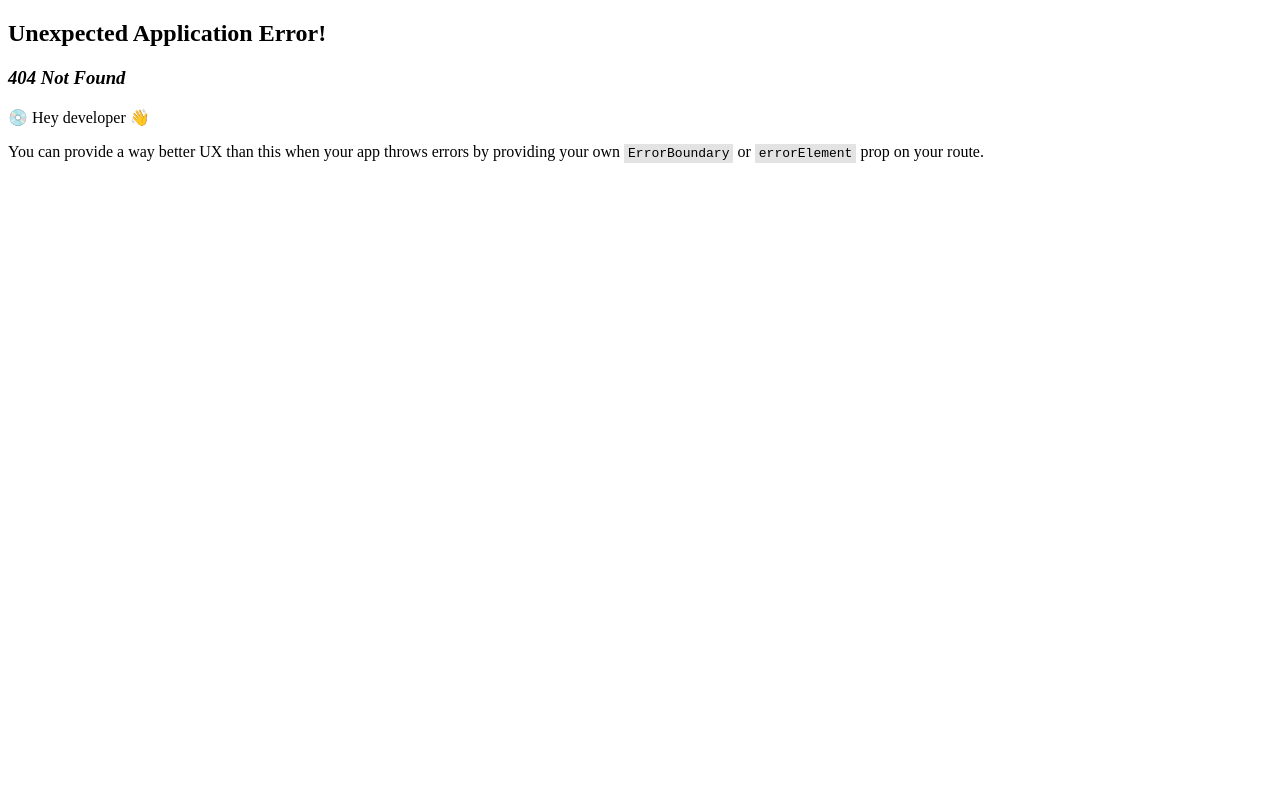
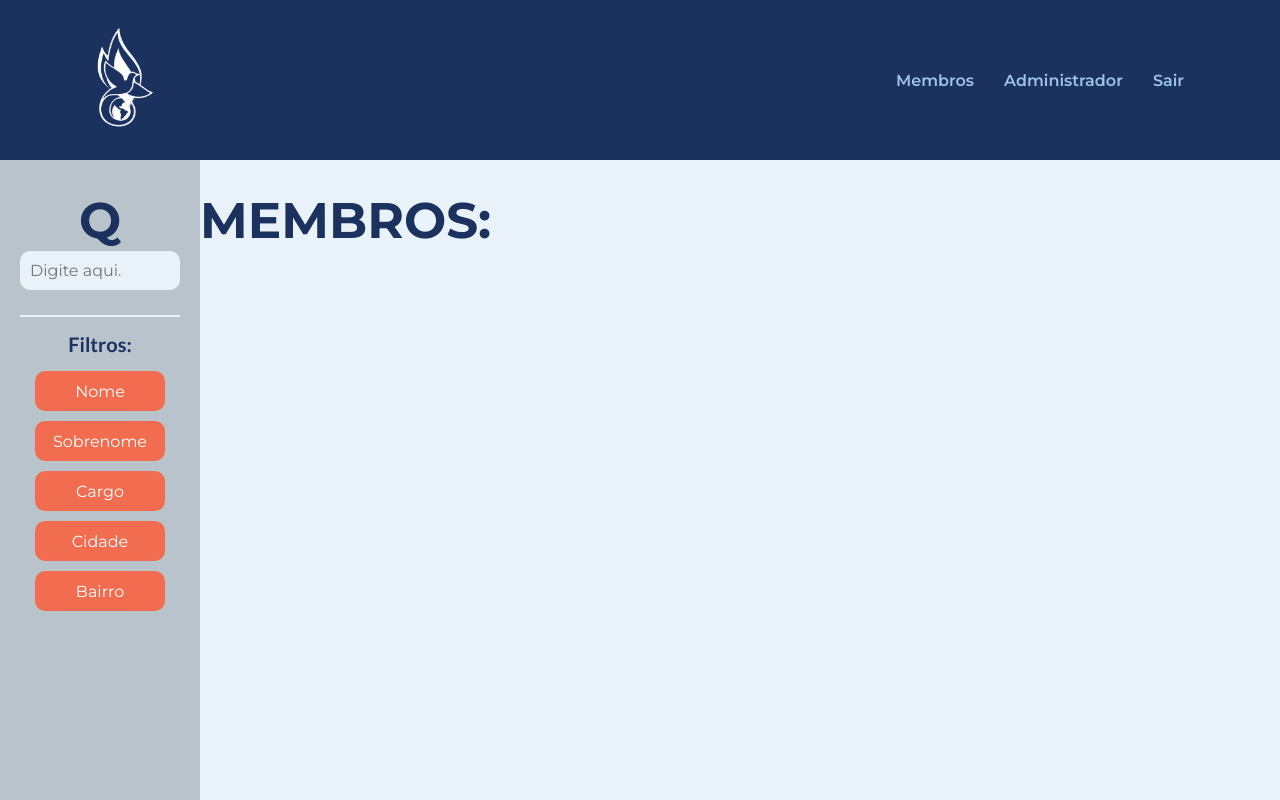
Before and after one commit to LucasLoopsT/Cadastros_Assembleia, a React (Vite) app in the folder frontend/: page /#/members in a window 1280 px wide. Before the commit this address had no page. Shown: the top 800 px of the page. Built offline with nearby package versions, Linux system fonts and the light colour scheme; a web font is replaced by a local one.

Commit message:
feat: Members Page

```diff
--- a/frontend/src/main.tsx
+++ b/frontend/src/main.tsx
@@ -3,6 +3,7 @@ import ReactDOM from "react-dom/client";
 import { RouterProvider, createHashRouter } from "react-router-dom";
 import App from "./App.tsx";
 import Home from "./pages/home/index.tsx";
+import Members from "./pages/members/index.tsx";
 
 const router = createHashRouter(
   [
@@ -15,6 +16,10 @@ const router = createHashRouter(
           path: "/",
           element: <Home />,
         },
+        {
+          path: "/members",
+          element: <Members />,
+        },
       ],
     },
   ],
--- /dev/null
+++ b/frontend/src/pages/members/index.tsx
@@ -0,0 +1,39 @@
+import { Container, MembersArea, Search } from "./style.tsx";
+import FillterBtn from "../../components/FiltterBtn/index.tsx";
+
+function Members() {
+  const handleFilter = (id: string) => {
+    const btnsActiveteds = document.getElementsByClassName("active");
+    Array.from(btnsActiveteds).forEach((btn) => {
+      btn.classList.remove("active");
+    });
+
+    const btn = document.getElementById(id);
+    btn?.classList.add("active");
+  };
+
+  return (
+    <Container>
+      <Search>
+        <h2>Q</h2>
+        <input type="text" placeholder="Digite aqui." />
+        <p>Filtros:</p>
+        <div className="filtros">
+          <FillterBtn name={"Nome"} onClick={() => handleFilter("Nome")} />
+          <FillterBtn
+            name={"Sobrenome"}
+            onClick={() => handleFilter("Sobrenome")}
+          />
+          <FillterBtn name={"Cargo"} onClick={() => handleFilter("Cargo")} />
+          <FillterBtn name={"Cidade"} onClick={() => handleFilter("Cidade")} />
+          <FillterBtn name={"Bairro"} onClick={() => handleFilter("Bairro")} />
+        </div>
+      </Search>
+      <MembersArea>
+        <h2>Membros:</h2>
+      </MembersArea>
+    </Container>
+  );
+}
+
+export default Members;
--- /dev/null
+++ b/frontend/src/pages/members/style.tsx
@@ -0,0 +1,50 @@
+import styled from "styled-components";
+
+export const Container = styled.div`
+  display: grid;
+  height: 100vh;
+
+  grid-template-areas: "aside section section";
+  grid-template-columns: max-content;
+`;
+
+export const Search = styled.aside`
+  grid-area: aside;
+  display: flex;
+  align-items: center;
+  flex-direction: column;
+  max-width: 200px;
+  background-color: ${({ theme }) => theme.COLORS.bg_dark};
+  padding-top: 30px;
+
+  input {
+    border-radius: 10px;
+    border: none;
+    background-color: ${({ theme }) => theme.COLORS.bg};
+    padding: 10px;
+    width: 80%;
+  }
+
+  p {
+    border-top: ${({ theme }) => theme.COLORS.bg} 2px solid;
+    margin: 25px 0 15px;
+    padding-top: 15px;
+    width: 80%;
+    text-align: center;
+    color: ${({ theme }) => theme.COLORS.color_1};
+    font-weight: bold;
+  }
+
+  .filtros {
+    display: flex;
+    flex-wrap: wrap;
+    justify-content: center;
+    gap: 10px;
+  }
+`;
+
+export const MembersArea = styled.section`
+  grid-area: section;
+  width: 100%;
+  padding-top: 30px;
+`;
--- a/frontend/src/styles/theme.tsx
+++ b/frontend/src/styles/theme.tsx
@@ -1,6 +1,7 @@
 export default {
   COLORS: {
     bg: "#e9f2f9",
+    bg_dark: "#b8c3cb",
 
     color_1: "#1b325f",
     color_2: "#3a89c9",
```
